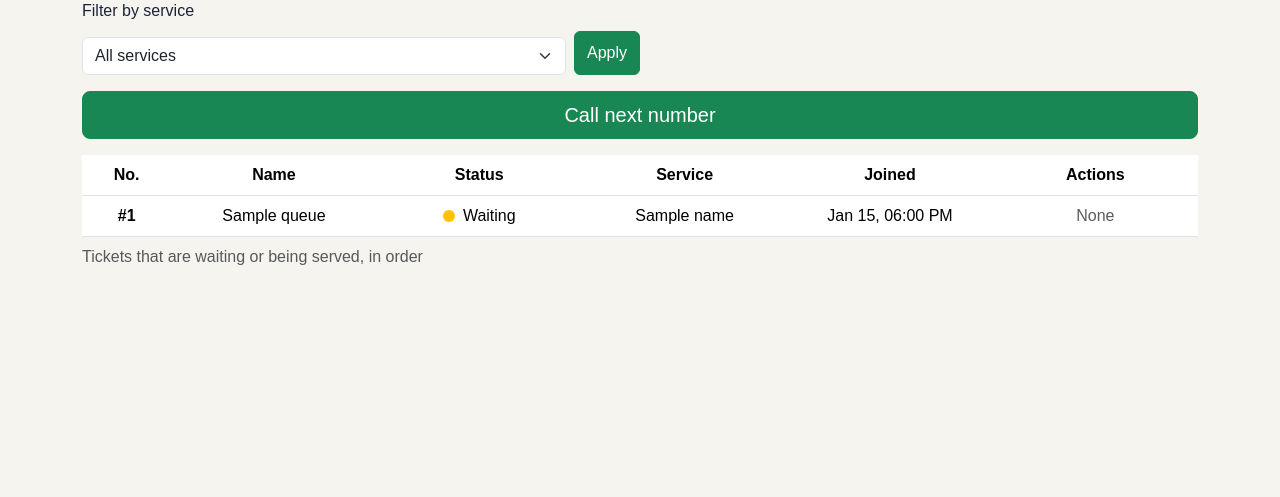
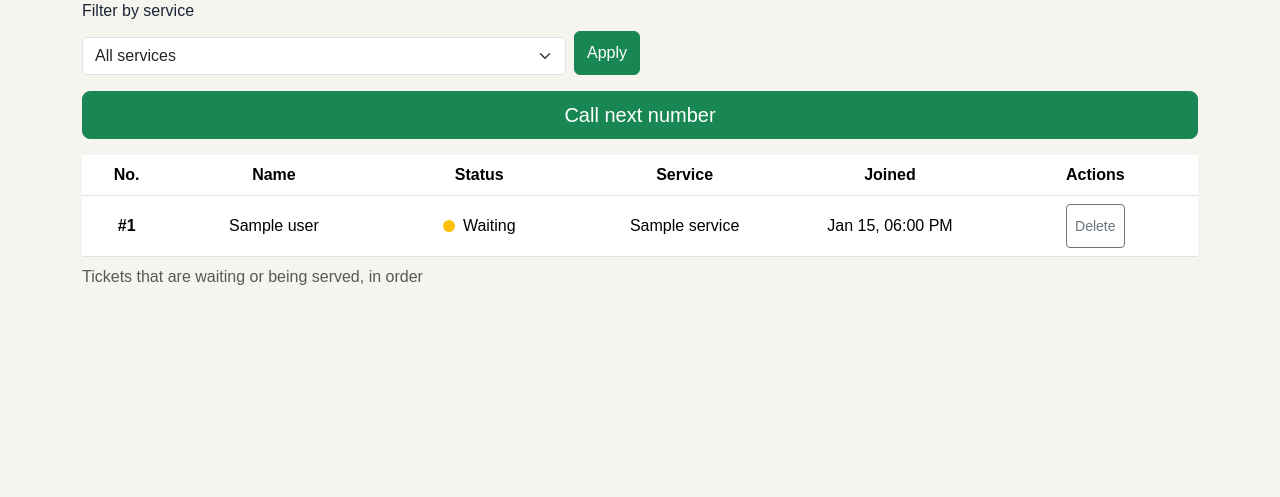
Before and after one commit to paulinefernan0901-dotcom/CCC181, a Flask app: template templates/staff.html in a window 1280 px wide. Shown: the part 193-690 px from the top of the page. Run offline with Flask 3, Linux system fonts and the light colour scheme; tables that the repository leaves empty hold one stand-in row (values such as "Sample post"); the template is opened without the code that fills it: values that come from a table or form of the project are taken from there, most other values are stand-ins (such as "Sample title", 1, 10 or a date in 2020); parts of the project's set-up code (start-up, migrations or seed data) failed here and were passed over.

Commit message:
Add staff actions, leave and delete (#3)

```diff
--- a/app.py
+++ b/app.py
@@ -30,14 +30,27 @@ def local_time(value):
     return value.astimezone(PH_TIME).strftime("%b %d, %I:%M %p") if value else ""
 
 
-@app.get("/")
-def index():
-    return render_template("index.html")
+def all_services():
+    return db.session.scalars(db.select(Service).order_by(Service.id)).all()
 
 
 def active_services():
     stmt = db.select(Service).filter_by(is_active=True).order_by(Service.id)
     return db.session.scalars(stmt).all()
+
+
+def people_ahead(t):
+    """Count tickets still waiting that joined before t (one shared line)."""
+    stmt = (db.select(func.count())
+            .select_from(Ticket)
+            .where(Ticket.status == "waiting",
+                   Ticket.created_at < t.created_at))
+    return db.session.scalar(stmt)
+
+
+@app.get("/")
+def index():
+    return render_template("index.html")
 
 
 @app.get("/join")
@@ -87,15 +100,6 @@ def join():
     return redirect(url_for("ticket", ticket_id=ticket.id))
 
 
-def people_ahead(t):
-    """Count tickets still waiting that joined before t (one shared line)."""
-    stmt = (db.select(func.count())
-            .select_from(Ticket)
-            .where(Ticket.status == "waiting",
-                   Ticket.created_at < t.created_at))
-    return db.session.scalar(stmt)
-
-
 @app.get("/queue/<int:ticket_id>")
 def ticket(ticket_id):
     t = db.get_or_404(Ticket, ticket_id)
@@ -111,12 +115,15 @@ def ticket_status(ticket_id):
 
 @app.post("/queue/<int:ticket_id>/leave")
 def leave(ticket_id):
-    t = find_ticket(ticket_id)
-    if t is None:
-        abort(404)
-    if t["status"] in ("waiting", "called"):
-        t["status"] = "no-show"
+    t = db.get_or_404(Ticket, ticket_id)
+    # Soft delete: the row stays for reports. Only a waiting ticket can leave,
+    # because your schema requires called_at on every called ticket.
+    if t.status == "waiting":
+        t.status = "left"
+        db.session.commit()
         flash(f"Ticket #{ticket_id} left the queue.", "info")
+    else:
+        flash("Only a waiting ticket can leave the queue.", "danger")
     return redirect(url_for("index"))
 
 
@@ -128,48 +135,72 @@ def staff_dashboard():
             .order_by(Ticket.created_at))
     if service_id:
         stmt = stmt.where(Ticket.service_id == service_id)
-    tickets = db.session.scalars(stmt).all()
+    queue = db.session.scalars(stmt).all()
 
-    # Shape each ticket the way staff.html expects
-    queue = [{"id": t.id,
-              "name": t.user.name,
-              "status": t.status,
-              "service_id": t.service_id,
-              "created_at": t.created_at} for t in tickets]
-
-    all_services = db.session.scalars(db.select(Service).order_by(Service.id)).all()
-    names = {s.id: s.name for s in all_services}
+    services = all_services()
     counts = dict(db.session.execute(
         db.select(Ticket.service_id, func.count())
           .where(Ticket.status == "waiting")
           .group_by(Ticket.service_id)).all())
-    waiting_counts = {s.id: counts.get(s.id, 0) for s in all_services}
+    waiting_counts = {s.id: counts.get(s.id, 0) for s in services}
 
-    return render_template("staff.html", queue=queue, services=all_services, names=names,
+    return render_template("staff.html", queue=queue, services=services,
                            selected=service_id, waiting_counts=waiting_counts)
 
 
 @app.post("/staff/call-next")
 def call_next():
     service_id = request.form.get("service_id", type=int)
-    waiting = [t for t in TICKETS
-               if t["status"] == "waiting" and (not service_id or t["service_id"] == service_id)]
-    if waiting:
-        waiting[0]["status"] = "called"
-        flash(f"Ticket #{waiting[0]['number']} called.", "info")
+    stmt = (db.select(Ticket)
+            .filter_by(status="waiting")
+            .order_by(Ticket.created_at))
+    if service_id:
+        stmt = stmt.where(Ticket.service_id == service_id)
+    t = db.session.scalar(stmt.limit(1))
+    if t is None:
+        flash("No one is waiting.", "info")
     else:
-        flash("No one is waiting.", "info")
+        t.status = "called"
+        t.called_at = func.now()  # the database fills in the time
+        db.session.commit()
+        flash(f"Ticket #{t.id} called.", "info")
     return redirect(url_for("staff_dashboard", service_id=service_id))
+
+
+TRANSITIONS = {"call": ("waiting", "called"),
+               "serve": ("called", "served"),
+               "no-show": ("called", "no-show")}
+
+
+@app.post("/staff/tickets/<int:ticket_id>/delete")
+def delete_ticket(ticket_id):
+    t = db.get_or_404(Ticket, ticket_id)
+    db.session.delete(t)  # hard delete: the row is gone for good
+    db.session.commit()
+    flash(f"Ticket #{ticket_id} was deleted.", "warning")
+    return redirect(url_for("staff_dashboard"))
 
 
 @app.post("/staff/tickets/<int:ticket_id>/<action>")
 def staff_action(ticket_id, action):
     # Actions that change data use POST, never a plain link
-    new_status = {"call": "called", "serve": "served", "no-show": "no-show"}.get(action)
-    t = find_ticket(ticket_id)
-    if t is None or new_status is None:
+    rule = TRANSITIONS.get(action)
+    if rule is None:
         abort(404)
-    t["status"] = new_status
+    required, new_status = rule
+    t = db.get_or_404(Ticket, ticket_id)
+    if t.status != required:
+        flash(f"Ticket #{ticket_id} is {t.status}, so it can't be marked {new_status}.", "danger")
+        return redirect(url_for("staff_dashboard"))
+    t.status = new_status
+    if new_status == "called":
+        t.called_at = func.now()  # the database fills in the time
+    try:
+        db.session.commit()
+    except IntegrityError:
+        db.session.rollback()
+        flash("The database refused that change.", "danger")
+        return redirect(url_for("staff_dashboard"))
     flash(f"Ticket #{ticket_id} marked {new_status}.", "info")
     return redirect(url_for("staff_dashboard"))
 
--- a/templates/staff.html
+++ b/templates/staff.html
@@ -46,27 +46,30 @@
       {% for t in queue %}
       <tr class="{% if t.status == 'called' %}table-success{% endif %}">
         <th scope="row">#{{ t.id }}</th>
-        <td>{{ t.name }}</td>
+        <td>{{ t.user.name }}</td>
         <td class="text-nowrap">
           <span class="status-dot rounded-circle {% if t.status == 'called' %}bg-success{% else %}bg-warning{% endif %}"
                 aria-hidden="true"></span>{{ t.status|capitalize }}
         </td>
-        <td>{{ names[t.service_id] }}</td>
-        <td>{{ t.created_at|local }}</td>
+        <td>{{ t.service.name }}</td>
+        <td class="text-nowrap">{{ t.created_at|local }}</td>
         <td>
-          {% if t.status == 'called' %}
-          <div class="d-flex flex-column flex-md-row justify-content-center gap-2">
+          <div class="d-flex flex-wrap justify-content-center gap-2">
+            {% if t.status == 'called' %}
             <form method="post" action="/staff/tickets/{{ t.id }}/serve">
-              <button type="submit" class="btn btn-success" aria-label="Mark ticket {{ t.id }} as done">Done</button>
+              <button type="submit" class="btn btn-success btn-sm" aria-label="Mark ticket {{ t.id }} as done">Done</button>
             </form>
             <form method="post" action="/staff/tickets/{{ t.id }}/no-show"
                   onsubmit="return confirm('Mark ticket #{{ t.id }} as no-show?');">
-              <button type="submit" class="btn btn-outline-danger" aria-label="Mark ticket {{ t.id }} as no-show">No-show</button>
+              <button type="submit" class="btn btn-outline-danger btn-sm" aria-label="Mark ticket {{ t.id }} as no-show">No-show</button>
             </form>
+            {% else %}
+            <form method="post" action="/staff/tickets/{{ t.id }}/delete"
+                  onsubmit="return confirm('Delete ticket #{{ t.id }}? This cannot be undone.');">
+              <button type="submit" class="btn btn-outline-secondary btn-sm" aria-label="Delete ticket {{ t.id }}">Delete</button>
+            </form>
+            {% endif %}
           </div>
-          {% else %}
-          <span class="text-body-secondary">None</span>
-          {% endif %}
         </td>
       </tr>
       {% endfor %}
```
Also changed, not shown: templates/ticket.html (+4 -3 lines).
